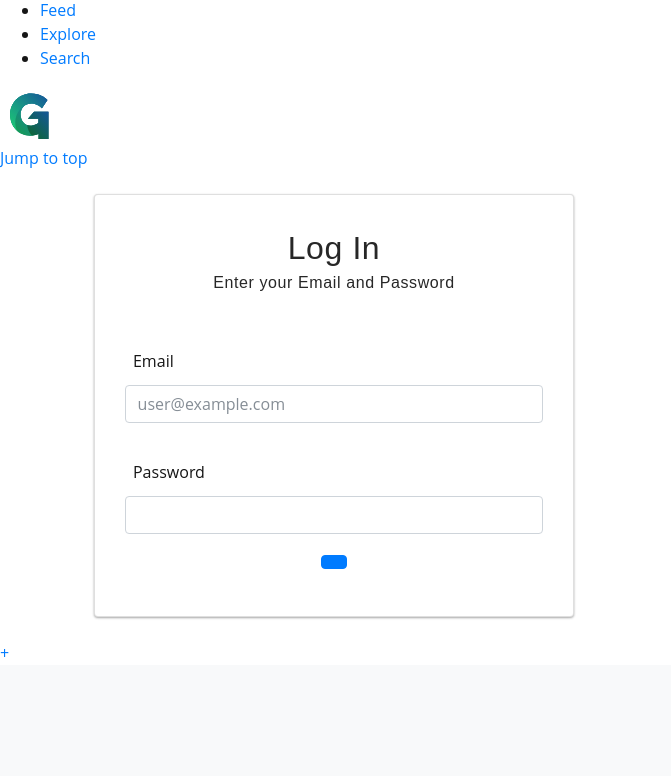
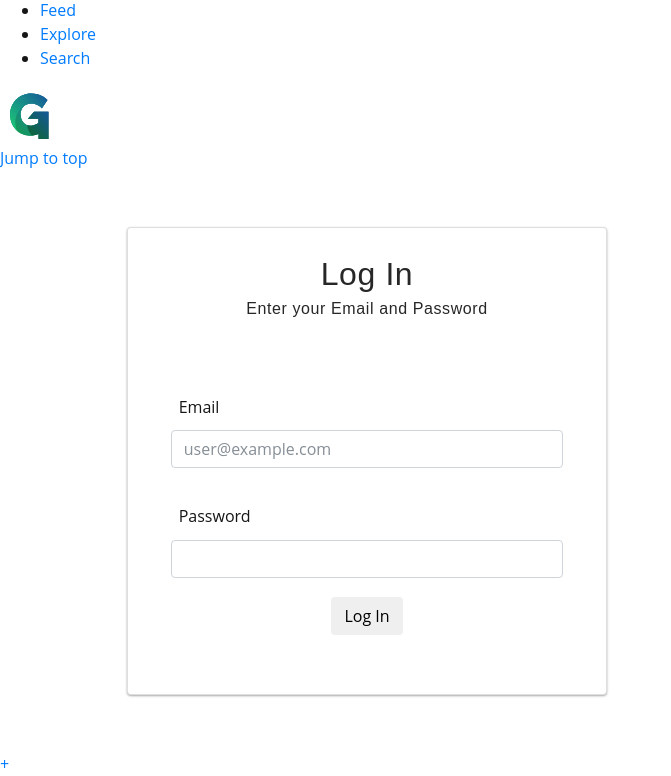
Before and after one commit to T620/globe, a Flask app: page /login/ in a window 1280 px wide. Shown: the part 236-1012 px from the top of the page, without its empty margins (0-671 px from the left). Before the commit the page ends 893 px from the top, so only its background shows below. Run offline with Flask 2, Linux system fonts and the light colour scheme; some libraries are stand-ins or nearby versions.

Commit message:
reworked login

```diff
--- a/globe/templates/user/login.html
+++ b/globe/templates/user/login.html
@@ -4,11 +4,12 @@
 <section class="register">
  	<div class="container">
 		<div class="row">
-			<div class="col-xs-12">
 				<div class="card" style="width:30rem;">
-					<div class="card-body">
+					<div class="card-head">
 						<h2 class="card-title">Log In</h2>
 						<h6 class="card-subtitle mb-5">Enter your Email and Password</h6>
+					</div>
+					<div class="card-body">
 						<form class="card-form" method="post" action="/login/">
 							<label class="card-label" for="Email">Email</label>
 							<input class="form-control" type="text" name="email" placeholder="user@example.com" />
@@ -17,12 +18,10 @@
 							<input class="form-control" name="password" type="password" />
 
 							<div class="text-center">
-								<button type="submit" class="btn btn-primary text-center" value="Log In" />
+								<button type="submit" class="btn btn-glb">Log In</button>
 							</div>
 					</div>
 				</div>
-
-			</div>
   		</div>
 	</div>
 </section>
```
